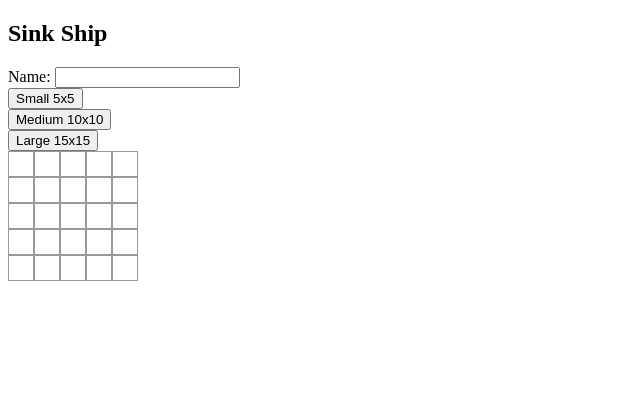
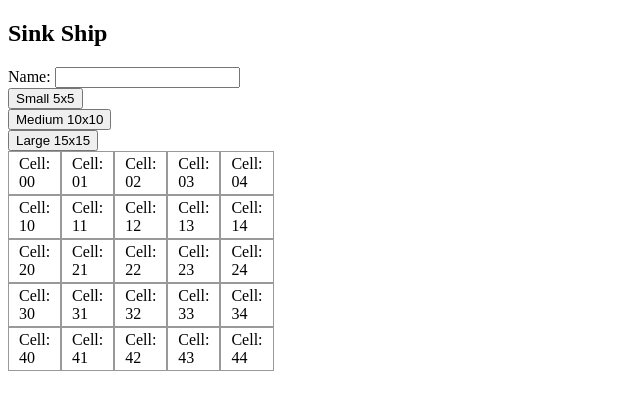
Before and after one commit to SebastianReyes123/Fantastic4, a plain HTML site: page Fantastic4/Index.html in a window 1280 px wide. Both pictures are taken after a click on the button "Small 5x5". Shown: the whole page, without its empty margins (0-640 px from the left). Drawn offline with Linux system fonts and the light colour scheme.

Commit message:
Mattias BoardCreateFunction

```diff
--- a/Fantastic4/JavaScript.js
+++ b/Fantastic4/JavaScript.js
@@ -1,44 +1,40 @@
 
 $(document).ready(function () {
 
-    $("#cell00").click(function () {
+    $("#ButtonCreateBoardSmall").click(function () {
 
-        alert("Du har klickat på cell00");
+        CreateBoard(5);
+    });
+
+    $("#ButtonCreateBoardMed").click(function () {
+
+        CreateBoard(10);
 
     });
 
-    $("#ButtonCreateBoardSmall").click(function () {
+    $("#ButtonCreateBoardLarge").click(function () {
 
-        var smallSize = 5;
+        CreateBoard(15);
+    });
 
+    function CreateBoard(size)
+    {
         var row = "<div class='divTableRow'>";
-        var col = "<div class='divTableCell' id='cell00'>&nbsp;</div>"
         var divEnd = "</div>";
 
-        for (var i = 0; i < smallSize; i++) {
+        for (var i = 0; i < size; i++) {
+            $("#divTable").append(row);
+            for (var j = 0; j < size; j++) {
+                var cellID = "cell" + i + j;
+                var col = "<div class='divTableCell' id='" + cellID + "'>Cell: " + i + j + "</div>";
+                $("#divTable").append(col);
+            }
+            $("#divTable").append(divEnd);
+        }
+    }
 
-        }
-
-        $("#divTable").append(row + col + col + col + col + col + divEnd + divEnd + divEnd + divEnd + divEnd + divEnd
-            + row + col + col + col + col + col + divEnd + divEnd + divEnd + divEnd + divEnd + divEnd +
-            row + col + col + col + col + col + divEnd + divEnd + divEnd + divEnd + divEnd + divEnd +
-            row + col + col + col + col + col + divEnd + divEnd + divEnd + divEnd + divEnd + divEnd +
-            row + col + col + col + col + col + divEnd + divEnd + divEnd + divEnd + divEnd + divEnd
-        );
-
-
-        //$("#divTable").append("<div class='divTableCell'>Test</div><div class='divTableCell'>Test</div>");
-
-        //<div class="divTableRow">
-        //    <div class='divTableCell' id="cell00">&nbsp;</div>
-        //    <div class="divTableCell" id="cell01">&nbsp;</div>
-        //</div>
-        //    <div class="divTableRow">
-        //        <div class="divTableCell" id="cell10">&nbsp;</div>
-        //        <div class="divTableCell" id="cell11">&nbsp;</div>
-        //    </div>
-
-
+    $("#cell00").click(function () {
+        var cell00 = $("#cell00").text();
+        alert(cell00);
     });
-
 });
```
Also changed, not shown: Fantastic4/Index.html (+3 -1 lines), 1 other file.
